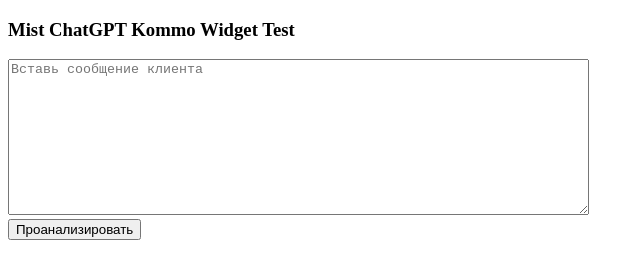
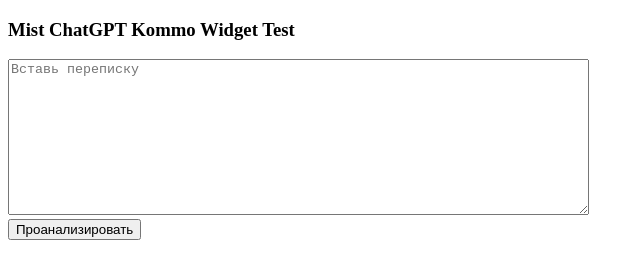
Before and after one commit to Vesvolod/mist-chat-widget, a website: page public/index.html in a window 1280 px wide. Shown: the full height of the page, 0-640 px from the left. Drawn offline with Linux system fonts and the light colour scheme.

Commit message:
Update index.html

```diff
--- a/public/index.html
+++ b/public/index.html
@@ -7,7 +7,7 @@
 <body>
   <h3>Mist ChatGPT Kommo Widget Test</h3>
 
-  <textarea id="conversation" rows="10" cols="70" placeholder="Вставь сообщение клиента"></textarea><br>
+  <textarea id="conversation" rows="10" cols="70" placeholder="Вставь переписку"></textarea><br>
   <button id="analyzeButton">Проанализировать</button>
 
   <pre id="result"></pre>
@@ -28,8 +28,7 @@
         });
 
         const data = await res.json();
-
-        console.log('📦 Ответ от сервера:', data); // <-- увидишь в F12 → Console
+        console.log('📦 Ответ от сервера:', data);
 
         if (data.reply) {
           resultBox.textContent = data.reply;
```
